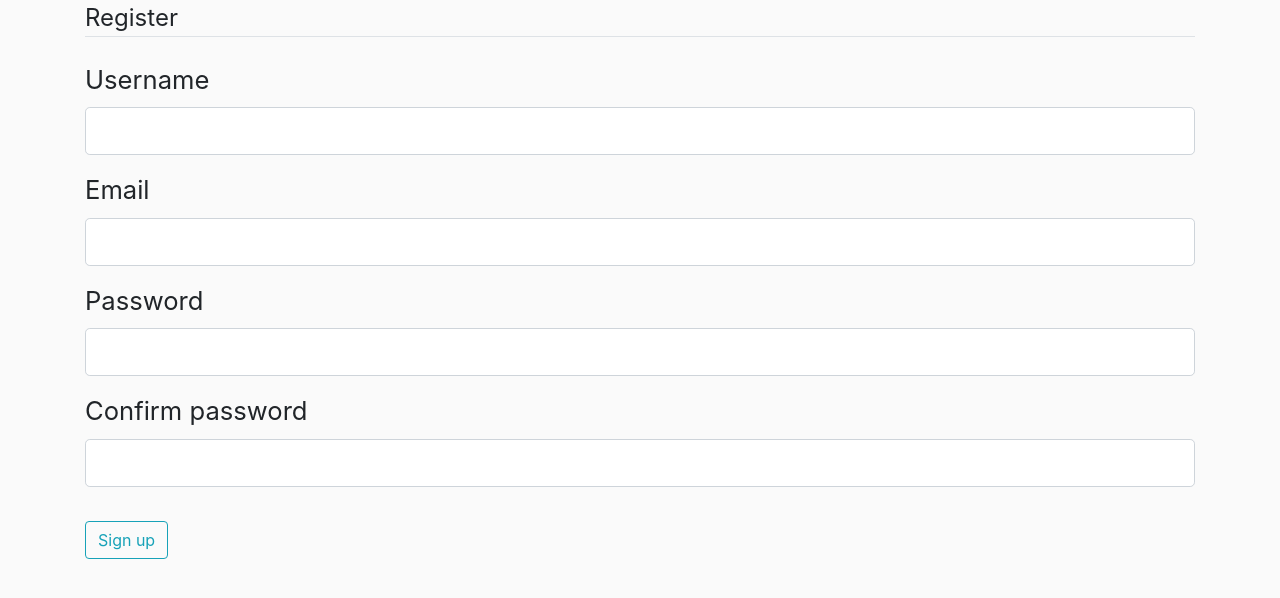
After one commit to denizerden/shopping-cart, a Flask app: page /register in a window 1280 px wide. The commit adds this page. Shown: the top 598 px of the page. Run offline with Flask 2, Linux system fonts and the light colour scheme; some libraries are stand-ins or nearby versions.

Commit message:
Added user login

```diff
--- a/forms.py
+++ b/forms.py
@@ -1,13 +1,34 @@
 from flask_wtf import FlaskForm
-from wtforms import StringField, TextAreaField, SubmitField, DecimalField, IntegerField
-from wtforms.validators import DataRequired, Length
+from wtforms import (DecimalField, IntegerField, PasswordField, StringField,
+                     SubmitField, TextAreaField)
+from wtforms.validators import DataRequired, Email, EqualTo, Length
 
 
 class ProductForm(FlaskForm):
     title = StringField('Title',
-        validators=[DataRequired(), Length(min=2, max=100)])
+                        validators=[DataRequired(), Length(min=2, max=100)])
     description = TextAreaField('Description',
-        validators=[DataRequired(), Length(max=1000)])
+                                validators=[DataRequired(), Length(max=1000)])
     price = DecimalField('Price', validators=[DataRequired()])
     image_file = StringField('Image file', default='default.jpg')
     submit = SubmitField('Save')
+
+
+class RegisterForm(FlaskForm):
+    username = StringField('Username', validators=[
+                           DataRequired(), Length(min=2, max=20)])
+    email = StringField('Email', validators=[DataRequired(), Email()])
+    password = PasswordField('Password', validators=[
+                             DataRequired(), Length(min=5)])
+    confirm_password = PasswordField(
+        'Confirm password', validators=[EqualTo('password')])
+    submit = SubmitField('Sign up')
+
+
+class LoginForm(FlaskForm):
+    # username = StringField('Username',
+    #                        validators=[DataRequired(), Length(min=2, max=20)])
+    email = StringField('Email',
+                        validators=[DataRequired(), Email()])
+    password = PasswordField('Password', validators=[DataRequired()])
+    submit = SubmitField('Login')
--- a/routes.py
+++ b/routes.py
@@ -1,49 +1,91 @@
 from __init__ import app
 from flask import render_template, flash, redirect, url_for, request
-from forms import ProductForm
-from models import Product
+from flask_login import login_user, current_user, logout_user, login_required
+from forms import ProductForm, LoginForm, RegisterForm
+from models import Product, User
 from datetime import datetime
+from werkzeug.security import generate_password_hash, check_password_hash
 import json
 
 
 @app.route('/', methods=['GET', 'POST'])
 @app.route('/home', methods=['GET', 'POST'])
-def hello_world():
+@login_required
+def home():
     form = ProductForm()
     if form.validate_on_submit():
-        # with switch_collection('products'):
         product = Product(title=form.title.data,
-            description=form.description.data,
-            price=form.price.data,
-            image_file=form.image_file.data,
-            created_on=datetime.utcnow()).save()
+                          description=form.description.data,
+                          price=form.price.data,
+                          image_file=form.image_file.data,
+                          created_on=datetime.utcnow()).save()
         print(product.id)
-        # db.products.insert_one(product.to_mongo())
         flash(f'Product added', 'success')
-        return redirect(url_for('test', product_id=product.id))
+        return redirect(url_for('product', id=product.id))
     return render_template('home.html', form=form)
 
 
-@app.route('/product', methods=['GET', 'POST'])
-def product(product_id):
-    product_id = request.args.get('id')
-    return render_template('product.html')
+@app.route('/register', methods=['GET', 'POST'])
+def register():
+    form = RegisterForm()
+    if form.validate_on_submit():
+        user = User(username=form.username.data, email=form.email.data,
+                    password=generate_password_hash(form.password.data),
+                    profile_picture='default.jpg', cart=[]).save()
+        print(user.id)
+        flash(f'User {user.username} successfully registered', 'success')
+        return redirect(url_for('home'))
+    return render_template('register.html', title='Register', form=form)
 
 
-@app.route('/product/<product_id>', methods=['GET', 'POST'])
-def test(product_id):
+@app.route('/login', methods=['GET', 'POST'])
+def login():
+    if current_user.is_authenticated:
+        return redirect(url_for('home'))
+    form = LoginForm()
+    if form.validate_on_submit():
+        user = User.objects.get(email=form.email.data)
+        if user and check_password_hash(user.password, form.password.data):
+            login_user(user)
+            next_page = request.args.get('next')
+            return redirect(next_page or url_for('home'))
+        else:
+            flash('Login failed. Please check email and password', 'danger')
+    return render_template('login.html', title='Login', form=form)
+
+
+@app.route('/logout')
+def logout():
+    logout_user()
+    return redirect(url_for('home'))
+
+
+@app.route('/product', methods=['GET', 'POST'])
+def product():
+    product_id = request.args.get('id')
     product = None
     try:
         product = Product.objects.get(id=product_id)
     except:
-        product = Product(title="Lipstick",
-            description="Lorem ipsum dolor sit amet consectetur adipisicing elit. Iusto sint voluptatibus quasi magni voluptate eveniet minima aliquam natus consequatur error mollitia aliquid sit repudiandae quaerat illum quam tenetur, neque totam minus impedit? Minima asperiores perspiciatis nam eveniet. Quam iste repellat rem, adipisci eveniet nihil quas fuga, accusantium vel labore est quis qui ea quos deleniti magnam? Accusantium, ullam numquam nesciunt quam dolorum, ut illum repellendus odio molestias libero repudiandae commodi voluptatibus cumque harum explicabo possimus animi delectus assumenda, ab quisquam vel? At adipisci quidem dolorum laboriosam quasi, laborum iure, voluptates ullam provident culpa voluptatem quis quos possimus totam animi debitis deserunt nobis quae vero, illo amet",
-            price=123,
-            image_file="ex2.jpg",
-            created_on=datetime.utcnow())
-    if request.method == 'POST':
-        product_id = request.values.get('id', '')
-        product = Product.objects.get(id=product_id)
-        # TODO: actually add the product to cart
-        return product.to_json()
-    return render_template('product.html', product=product)
+        product = Product(title="Dummy",
+                          description='''Lorem ipsum dolor sit amet consectetur
+                           adipisicing elit. Iusto sint voluptatibus quasi
+                           magni voluptate eveniet minima aliquam natus
+                           consequatur error mollitia aliquid sit repudiandae
+                           quaerat illum quam tenetur, neque totam minus
+                           impedit? Minima asperiores perspiciatis nam
+                           eveniet. Quam iste repellat rem, adipisci eveniet
+                           nihil quas fuga, accusantium vel labore est quis
+                           qui ea quos deleniti magnam? Accusantium, ullam
+                           numquam nesciunt quam dolorum, ut illum repellendus
+                           odio molestias libero repudiandae commodi
+                           voluptatibus cumque harum explicabo possimus animi
+                           delectus assumenda, ab quisquam vel? At adipisci
+                           quidem dolorum laboriosam quasi, laborum iure,
+                           voluptates ullam provident culpa voluptatem quis
+                           quos possimus totam animi debitis deserunt nobis
+                           quae vero, illo amet.''',
+                          price=123,
+                          image_file="ex2.jpg",
+                          created_on=datetime.utcnow())
+    return render_template('product.html', title=product.title, product=product)
--- a/templates/layout.html
+++ b/templates/layout.html
@@ -9,11 +9,17 @@
     integrity="sha384-ggOyR0iXCbMQv3Xipma34MD+dH/1fQ784/j6cY/iJTQUOhcWr7x9JvoRxT2MZw1T" crossorigin="anonymous">
     <!-- <link rel="stylesheet" type="text/css" href="{{ url_for('static', filename='main.css') }}"> -->
   <link rel="stylesheet" type="text/css" href="{{ url_for('static', filename='css/style.css') }}">
-
+  {% if title %}
+  <title>Cart | {{title}} </title>
+  {% else %}
   <title>Cart</title>
+  {% endif %}
 </head>
 <body>
   <main role="main" >
+    {% if current_user.is_authenticated %}
+    Logged in as {{current_user.username}}
+    {% endif %}
     {% block content %}{% endblock content %}
   </main>
   <script
--- /dev/null
+++ b/templates/register.html
@@ -0,0 +1,71 @@
+{% extends "layout.html" %}
+{% block content %}
+<div class="container">
+
+  <form method="POST" action="">
+    {{ form.hidden_tag() }}
+    <fieldset class="form-group">
+      <legend class="border-bottom mb-4">Register</legend>
+
+      <div class="form-group">
+        {{ form.username.label(class="form-control-label") }}
+        {% if form.username.errors %}
+          {{ form.username(class="form-control form-control-lg is-invalid") }}
+          <div class="invalid-feedback">
+            {% for error in form.username.errors %}
+              <span>{{ error }}</span>
+            {% endfor %}
+          </div>
+        {% else %}
+          {{ form.username(class="form-control form-control-lg") }}
+        {% endif %}
+      </div>
+
+      <div class="form-group">
+        {{ form.email.label(class="form-control-label") }}
+        {% if form.email.errors %}
+          {{ form.email(class="form-control form-control-lg is-invalid") }}
+          <div class="invalid-feedback">
+            {% for error in form.email.errors %}
+              <span>{{ error }}</span>
+            {% endfor %}
+          </div>
+        {% else %}
+          {{ form.email(class="form-control form-control-lg") }}
+        {% endif %}
+      </div>
+
+      <div class="form-group">
+        {{ form.password.label(class="form-control-label") }}
+        {% if form.password.errors %}
+          {{ form.password(class="form-control form-control-lg is-invalid") }}
+          <div class="invalid-feedback">
+            {% for error in form.password.errors %}
+              <span>{{ error }}</span>
+            {% endfor %}
+          </div>
+        {% else %}
+          {{ form.password(class="form-control form-control-lg") }}
+        {% endif %}
+      </div>
+
+      <div class="form-group">
+        {{ form.confirm_password.label(class="form-control-label") }}
+        {% if form.confirm_password.errors %}
+          {{ form.confirm_password(class="form-control form-control-lg is-invalid") }}
+          <div class="invalid-feedback">
+            {% for error in form.confirm_password.errors %}
+              <span>{{ error }}</span>
+            {% endfor %}
+          </div>
+        {% else %}
+          {{ form.confirm_password(class="form-control form-control-lg") }}
+        {% endif %}
+      </div>
+    </fieldset>
+    <div class="form-group">
+      {{ form.submit(class="btn btn-outline-info") }}
+    </div>
+  </form>
+</div>
+{% endblock content %}
```
Also changed, not shown: __init__.py (+9 -0 lines), models.py (+13 -3 lines), templates/login.html (added, +43 -0 lines).
